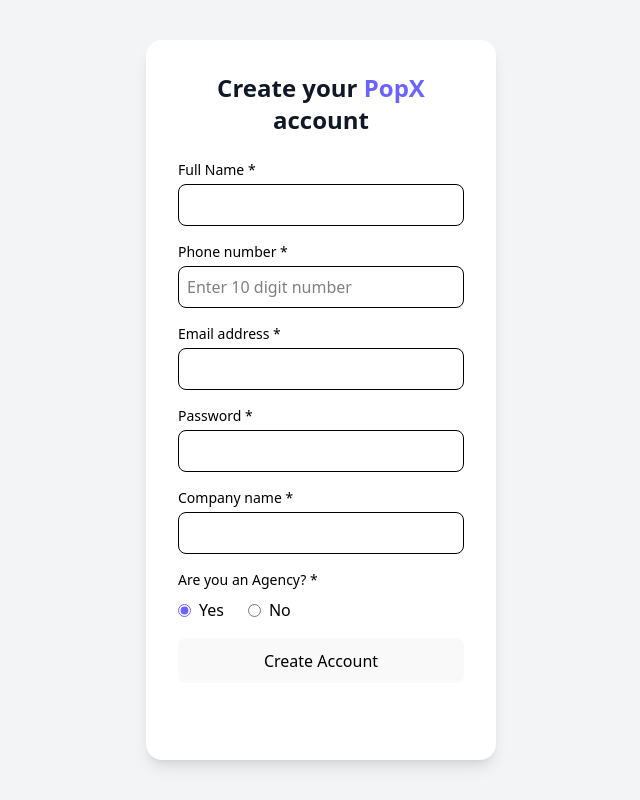
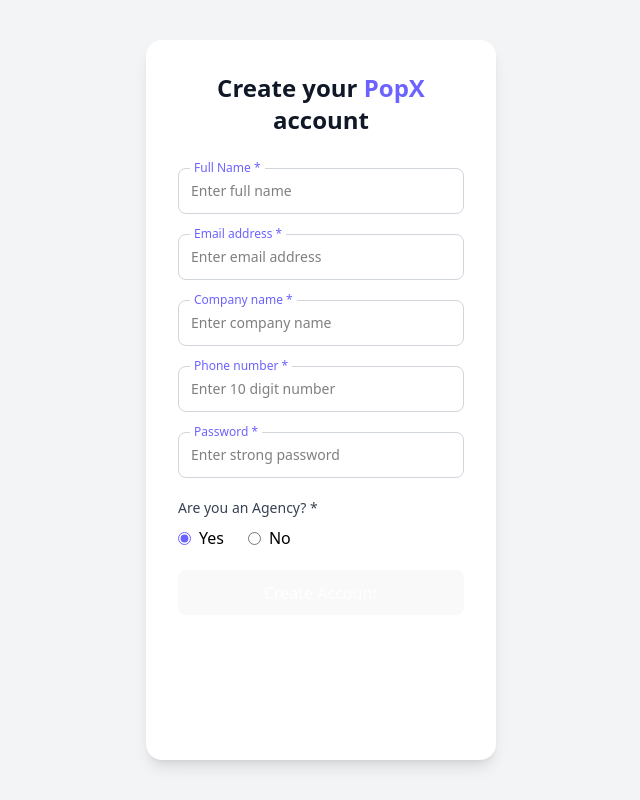
Before and after one commit to hanitha9/educase_frontend_asgn, a React (Vite) app: page /SignupPage in a window 1280 px wide. Shown: the whole page, without its empty margins (319-959 px from the left). Built offline with nearby package versions, Linux system fonts and the light colour scheme.

Commit message:
Refactor SignupPage form and validation styles

```diff
--- a/src/pages/SignupPage.jsx
+++ b/src/pages/SignupPage.jsx
@@ -17,46 +17,53 @@
   const handleSubmit = (e) => {
     e.preventDefault();
 
-    // 📱 Mobile number validation
     if (!/^\d{10}$/.test(phone)) {
       setError("Mobile number must be exactly 10 digits");
       return;
     }
 
-    // 🔐 Password validation
     if (!validatePassword(password)) {
       setError(
-        "Password must be at least 8 characters and include uppercase, lowercase, number, and special character"
+        "Password must be 8+ chars with uppercase, lowercase, number & special character"
       );
       return;
     }
 
     setError("");
-    // ✅ Navigate to Login page after successful signup
     navigate("/LoginPage");
   };
 
   return (
     <div className="min-h-screen w-screen flex justify-center items-center bg-gray-100">
       <div className="bg-white shadow-lg rounded-2xl p-8 w-[350px] h-[720px]">
-        <h2 className="text-2xl font-semibold text-gray-900 mb-1 text-center">
+        <h2 className="text-2xl font-semibold text-gray-900 text-center">
           Create your <span className="text-[#6C63FF]">PopX</span> account
         </h2>
 
-        <form className="space-y-4 mt-6" onSubmit={handleSubmit}>
-          <div>
-            <label className="block text-sm font-medium mb-1">
-              Full Name *
-            </label>
-            <input
-              type="text"
-              required
-              className="w-full border rounded-lg p-2 focus:ring-2 focus:ring-[#6C63FF]"
-            />
-          </div>
+        <form className="space-y-5 mt-8" onSubmit={handleSubmit}>
 
-          <div>
-            <label className="block text-sm font-medium mb-1">
+          {/* Floating Input */}
+          {[
+            { label: "Full Name", type: "text" },
+            { label: "Email address", type: "email" },
+            { label: "Company name", type: "text" },
+          ].map((f) => (
+            <div key={f.label} className="relative">
+              <label className="absolute -top-2 left-3 bg-white px-1 text-xs text-[#6C63FF] font-medium">
+                {f.label} *
+              </label>
+              <input
+                type={f.type}
+                required
+                placeholder={`Enter ${f.label.toLowerCase()}`}
+                className="w-full border border-gray-300 rounded-lg p-3 text-sm outline-none focus:ring-2 focus:ring-[#6C63FF]"
+              />
+            </div>
+          ))}
+
+          {/* Phone */}
+          <div className="relative">
+            <label className="absolute -top-2 left-3 bg-white px-1 text-xs text-[#6C63FF] font-medium">
               Phone number *
             </label>
             <input
@@ -65,47 +72,28 @@
               onChange={(e) => setPhone(e.target.value)}
               placeholder="Enter 10 digit number"
               required
-              className="w-full border rounded-lg p-2 focus:ring-2 focus:ring-[#6C63FF]"
+              className="w-full border border-gray-300 rounded-lg p-3 text-sm outline-none focus:ring-2 focus:ring-[#6C63FF]"
             />
           </div>
 
-          <div>
-            <label className="block text-sm font-medium mb-1">
-              Email address *
-            </label>
-            <input
-              type="email"
-              required
-              className="w-full border rounded-lg p-2 focus:ring-2 focus:ring-[#6C63FF]"
-            />
-          </div>
-
-          <div>
-            <label className="block text-sm font-medium mb-1">
+          {/* Password */}
+          <div className="relative">
+            <label className="absolute -top-2 left-3 bg-white px-1 text-xs text-[#6C63FF] font-medium">
               Password *
             </label>
             <input
               type="password"
               value={password}
               onChange={(e) => setPassword(e.target.value)}
+              placeholder="Enter strong password"
               required
-              className="w-full border rounded-lg p-2 focus:ring-2 focus:ring-[#6C63FF]"
+              className="w-full border border-gray-300 rounded-lg p-3 text-sm outline-none focus:ring-2 focus:ring-[#6C63FF]"
             />
           </div>
 
+          {/* Agency */}
           <div>
-            <label className="block text-sm font-medium mb-1">
-              Company name *
-            </label>
-            <input
-              type="text"
-              required
-              className="w-full border rounded-lg p-2 focus:ring-2 focus:ring-[#6C63FF]"
-            />
-          </div>
-
-          <div>
-            <p className="text-sm font-medium mb-2">
+            <p className="text-sm font-medium text-gray-700 mb-2">
               Are you an Agency? *
             </p>
             <div className="flex gap-6">
@@ -129,14 +117,15 @@
             </div>
           </div>
 
-          {/* ❗ Error Message */}
+          {/* Error */}
           {error && (
             <p className="text-red-500 text-sm font-medium">{error}</p>
           )}
 
+          {/* Button */}
           <button
             type="submit"
-            className="w-full bg-[#6C63FF] text-black font-medium py-2 rounded-lg hover:bg-[#5b54e0]"
+            className="w-full bg-[#6C63FF] text-white font-semibold py-3 rounded-lg hover:bg-[#5a52e0] transition"
           >
             Create Account
           </button>
```
